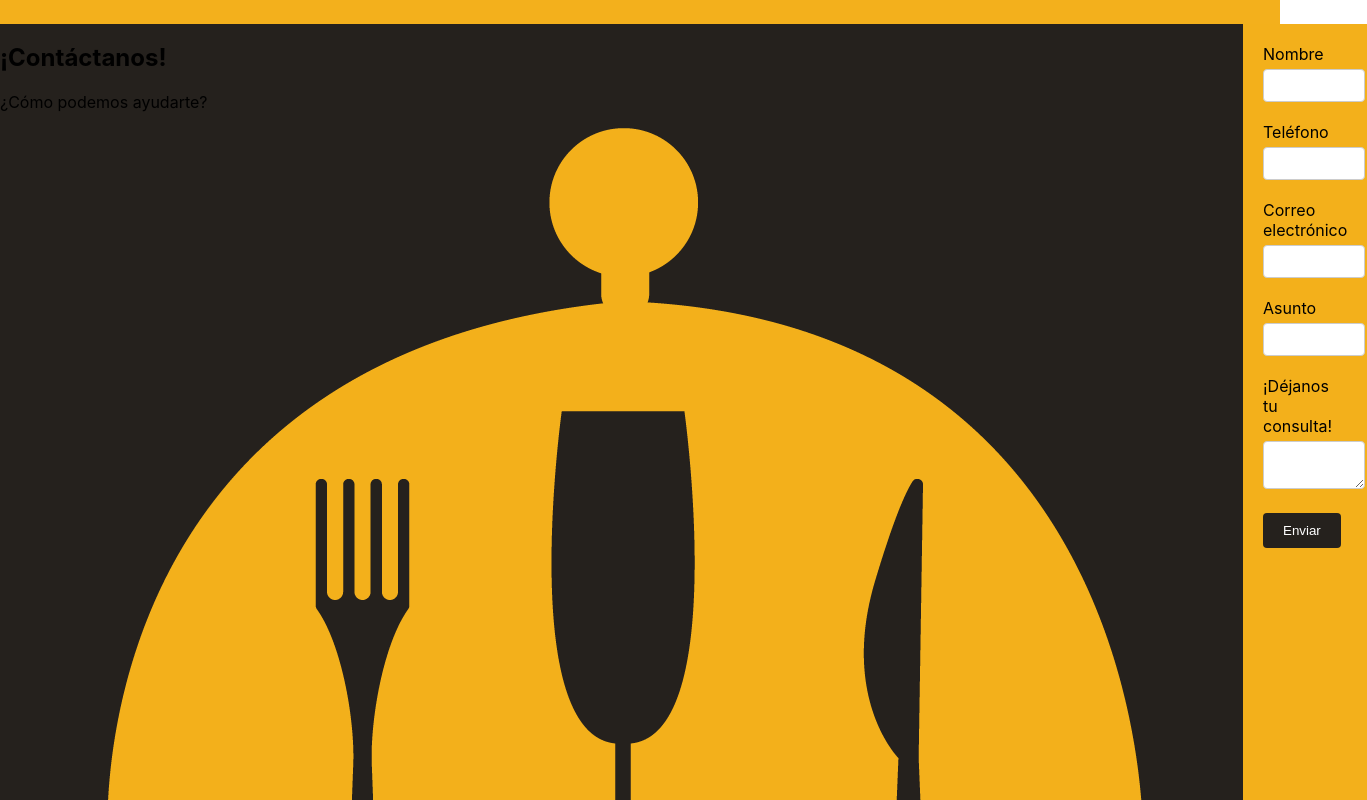
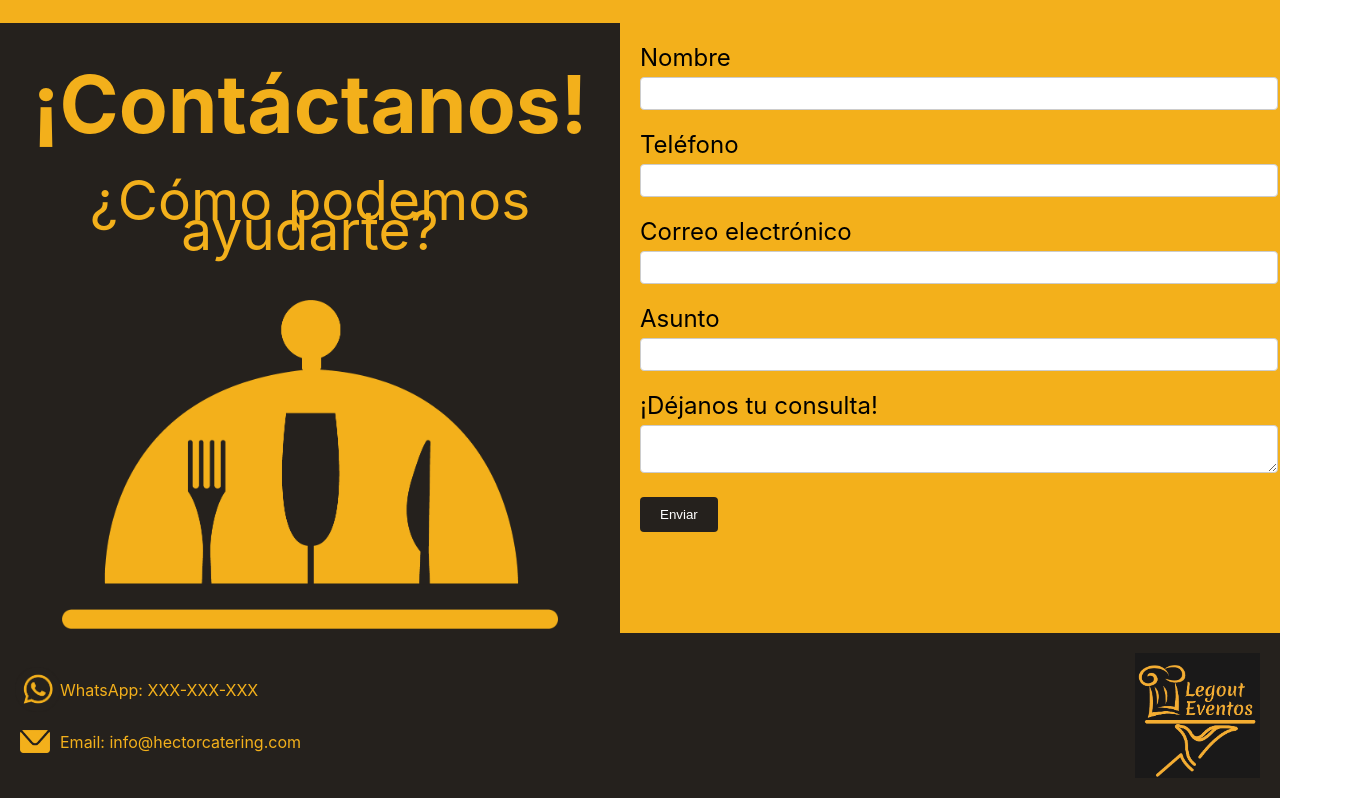
Before and after one commit to Gabrielb-Webdev/Hector-catering, a React (Create React App) app: page / in a window 1280 px wide. Shown: the part 1220-2020 px from the top of the page, 1367 px wide, since content can reach past the window. Built offline with nearby package versions, Linux system fonts and the light colour scheme.

Commit message:
Casi Terminado

```diff
--- a/src/components/ContactForm.css
+++ b/src/components/ContactForm.css
@@ -7,6 +7,12 @@
 .left-column {
   flex: 1;
   background-color: #25211d;
+  color: #f3b01b; /* Cambiar color del texto */
+  text-align: center; /* Centrar el contenido */
+}
+
+.left-column img {
+  max-width: 80%; /* Reducir el tamaño de la imagen */
 }
 
 .right-column {
@@ -22,6 +28,7 @@
 label {
   display: block;
   margin-bottom: 5px;
+  font-size: 1.5em; /* Ajustar tamaño del texto */
 }
 
 input[type="text"],
@@ -45,3 +52,15 @@ button {
 button:hover {
   background-color: #000;
 }
+
+.left {
+    line-height: 30px;
+}
+
+.left h2{
+    font-size: 80px;
+}
+
+.left p{
+    font-size: 55px;
+}
--- a/src/components/ContactForm.js
+++ b/src/components/ContactForm.js
@@ -8,7 +8,7 @@ function ContactForm() {
   return (
     <section className="contact-form">
       <div className="left-column">
-        <div>
+        <div className='left'>
           <h2>¡Contáctanos!</h2>
           <p>¿Cómo podemos ayudarte?</p>
         </div>
--- /dev/null
+++ b/src/components/Footer.css
@@ -0,0 +1,44 @@
+/* src/components/Footer.css */
+
+footer {
+  background-color: #25211d;
+  color: #f3b01b;
+  padding: 20px;
+  display: flex;
+  align-items: center;
+  justify-content: space-between;
+}
+
+.contact-info {
+  display: flex;
+  flex-direction: column;
+  align-items: flex-start;
+}
+
+.contact-info div {
+  display: flex;
+  align-items: center;
+}
+
+.contact-info img {
+    width: 30px;
+    height: auto;
+    margin-right: 10px;
+}
+
+.logo {
+  text-align: center;
+  height: 125px; /* Ajustar la altura del logo */
+}
+
+.logo img {
+  height: 100%; /* Hacer que el logo ocupe toda la altura */
+  width: auto; /* Ajustar el ancho automáticamente */
+}
+
+
+img.WL {
+    width: 45px;
+    margin-left: -5px;
+    margin-right: 0;
+}
--- a/src/components/Footer.js
+++ b/src/components/Footer.js
@@ -1,13 +1,27 @@
 // src/components/Footer.js
 
 import React from 'react';
+import LogoW from '../img/whats-app.png';
+import LogoC from '../img/Mail.png';
+import LogoP from '../img/LOGO.png';
+import './Footer.css';
 
 function Footer() {
   return (
     <footer>
-      <p>&copy; 2024 Hector Catering. Todos los derechos reservados.</p>
-      <p>WhatsApp: XXX-XXX-XXX</p>
-      <p>Email: info@hectorcatering.com</p>
+      <div className="contact-info">
+        <div>
+          <img className='WL' src={LogoW} alt="WhatsApp Logo" />
+          <p>WhatsApp: XXX-XXX-XXX</p>
+        </div>
+        <div>
+          <img src={LogoC} alt="Email Logo" />
+          <p>Email: info@hectorcatering.com</p>
+        </div>
+      </div>
+      <div className="logo">
+        <img src={LogoP} alt="Logo" />
+      </div>
     </footer>
   );
 }
--- a/src/components/NavBar.css
+++ b/src/components/NavBar.css
@@ -11,6 +11,7 @@
 
 .navbar-left img {
   width: 20%; /* Tamaño más pequeño */
+  margin-left: 20%;
 }
 
 .navbar-right ul {
@@ -28,6 +29,10 @@
   font-weight: 300;
   font-style: normal;
   color: #f3b01b;
+}
+
+.navbar-right{
+  margin-right: 5%;
 }
 
 /* Estilos para pantallas más pequeñas (responsive) */
--- a/src/components/ProductCarousel.css
+++ b/src/components/ProductCarousel.css
@@ -35,7 +35,7 @@
 .app-container {
     text-align: center;
     background-color: #F3B01C;
-    margin: -16px 0 0 0;
+    margin: -17px 0 0 0;
 }
 
 
```
Also changed, not shown: src/img/Mail.png (added), src/img/whats-app.png (added).
